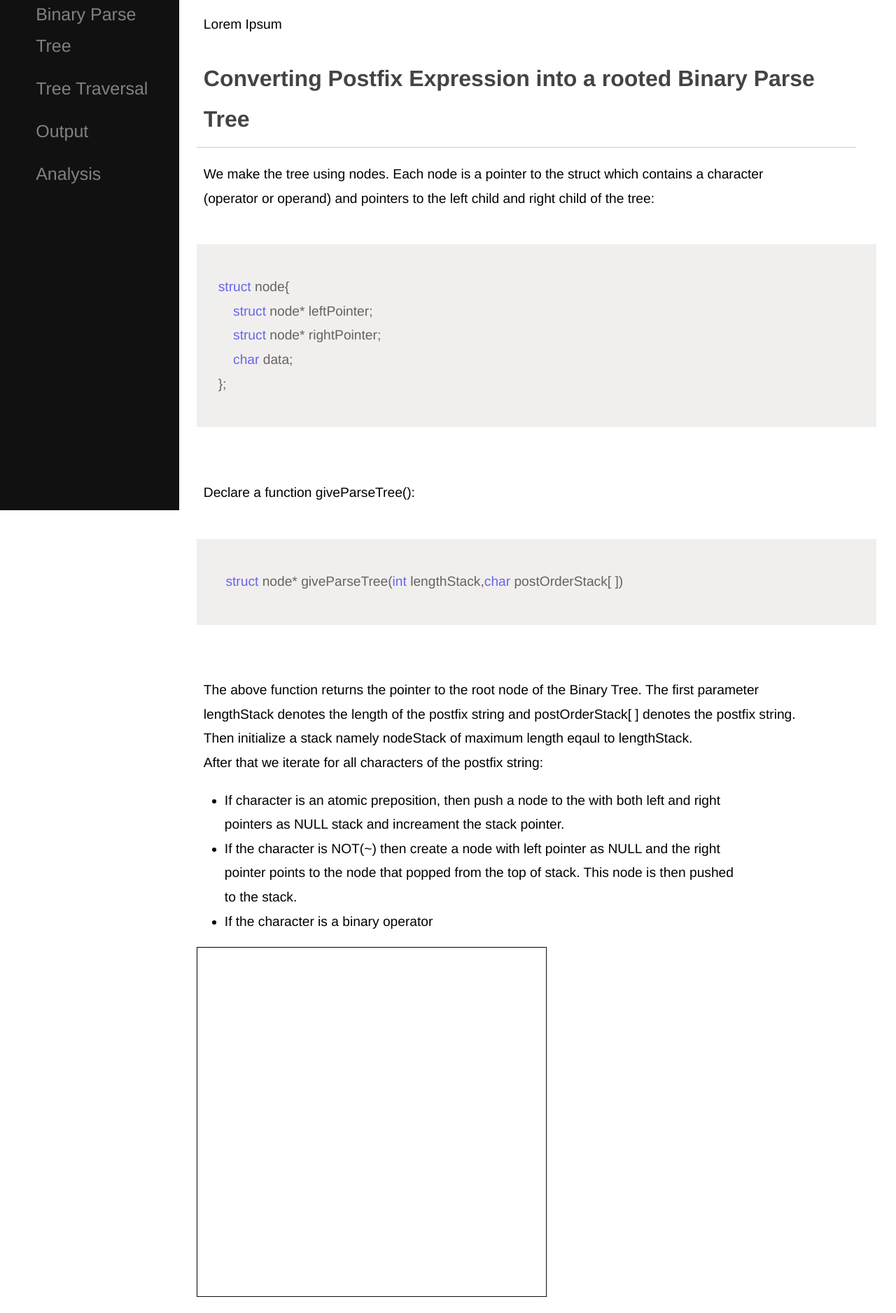
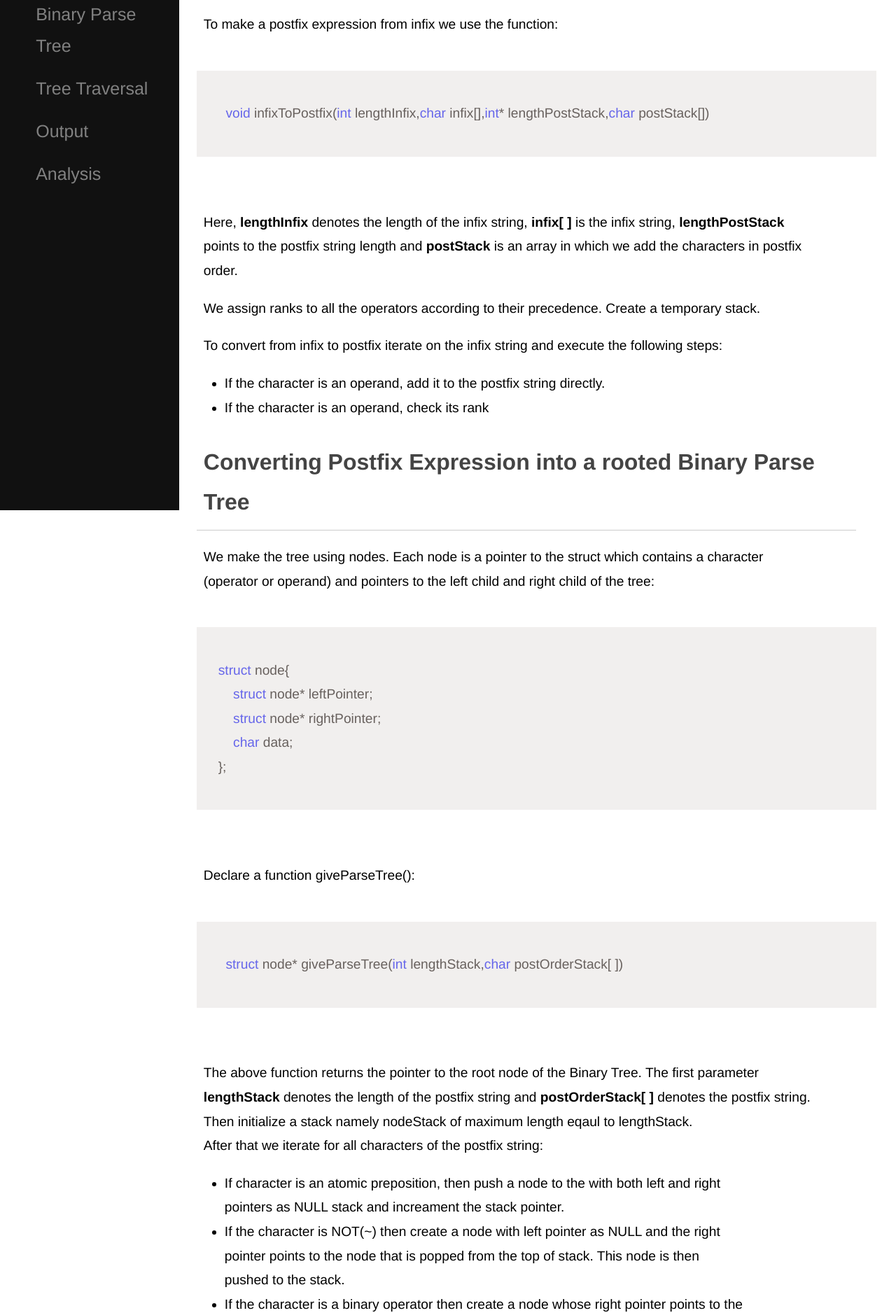
Before and after one commit to BigBang0072/LogicAssignment, a website: page Documentation/index.html in a window 1280 px wide. Shown: the part 131-2007 px from the top of the page at 70% size. Drawn offline with Linux system fonts and the light colour scheme.

Commit message:
minor changes

```diff
--- a/Documentation/index.css
+++ b/Documentation/index.css
@@ -63,6 +63,15 @@ li{
 code{
     font-size: 1.2em;
 }
+.imageContainer{
+    width: 100%;
+    text-align: center;
+}
+
+img{
+    margin-top: 10px;
+    margin-bottom: 10px;
+}
 
 /*for phones*/
 @media screen and (max-width: 1200px) {
--- a/Documentation/index.html
+++ b/Documentation/index.html
@@ -22,7 +22,29 @@
 <div id="main">
   <h1 id="inToPost">Converting Infix To Postfix</h1>
   <p>
-  	Lorem Ipsum
+  	To make a postfix expression from infix we use the function:
+  </p>
+  <pre>
+    <code>
+      void infixToPostfix(int lengthInfix,char infix[],int* lengthPostStack,char postStack[])
+    </code>
+  </pre>
+  <p>
+  Here, <b>lengthInfix</b> denotes the length of the infix string, <b>infix[ ]</b> is the infix string, <b>lengthPostStack</b> points to the postfix string length and <b>postStack</b> is an array in which we add the characters in postfix order.
+  </p>
+  <p>
+    We assign ranks to all the operators according to their precedence. Create a temporary stack.
+  </p>
+  <p>
+    To convert from infix to postfix iterate on the infix string and execute the following steps:
+    <ul type="disc">
+      <li>
+        If the character is an operand, add it to the postfix string directly.
+      </li>
+      <li>
+        If the character is an operand, check its rank
+      </li>
+    </ul>
   </p>
 
   <h1 id="binaryTree">Converting Postfix Expression into a rooted Binary Parse Tree</h1>
@@ -49,7 +71,7 @@
     </code>
   </pre>
   <p>
-    The above function returns the pointer to the root node of the Binary Tree. The first parameter lengthStack denotes the length of the postfix string and postOrderStack[ ] denotes the postfix string. <br>
+    The above function returns the pointer to the root node of the Binary Tree. The first parameter <b>lengthStack</b> denotes the length of the postfix string and <b>postOrderStack[ ]</b> denotes the postfix string. <br>
     Then initialize a stack namely nodeStack of maximum length eqaul to lengthStack.<br>
     After that we iterate for all characters of the postfix string:
     <ul type="disc">
@@ -58,15 +80,20 @@
         stack and increament the stack pointer.
       </li>
       <li>
-        If the character is NOT(~) then create a node with left pointer as NULL and the right pointer points to the node that popped from
-        the top of stack. This node is then pushed to the stack.
+        If the character is NOT(~) then create a node with left pointer as NULL and the right pointer points to the node that is popped from the top of stack. This node is then pushed to the stack.
       </li>
       <li>
-        If the character is a binary operator
+        If the character is a binary operator then create a node whose right pointer points to the node that is popped from top of stack and left pointer points to the second node that is popped from the stack. This node is then pushed to the stack.
       </li>
     </ul>
   </p>
-  <img src="maketree.gif" height="500px" width="500px" alt="Tree animation">
+  <p>
+    Thus, finally we have only one node remaining in the stack which is the root node of the tree.
+  </p>
+  <br>
+  <div class="imageContainer">
+    <img src="maketree.gif" height="500px" width="500px" alt="Tree animation">
+  </div>
 
   <h1 id="traversal">Traversing binary tree to output Infix Expression</h1>
   <h2>Inorder Traversal</h2>
@@ -96,8 +123,9 @@ void printInfix(struct node* node){
 }
   	</code>
   </pre>
-
-  <img src="parsetree.gif" height="500px" width="500px" alt="Tree Treaversal animation">
+  <div class="imageContainer">
+    <img src="parsetree.gif" height="500px" width="500px" alt="Tree Treaversal animation">
+  </div>
 
   <h1 id="output">Output</h1>
 
```
